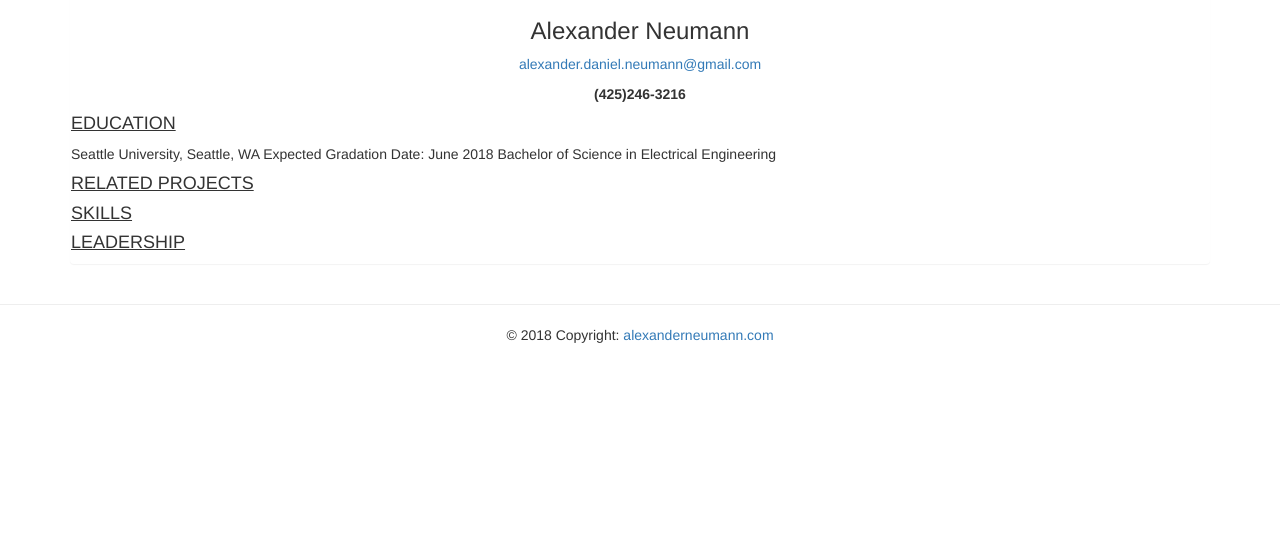
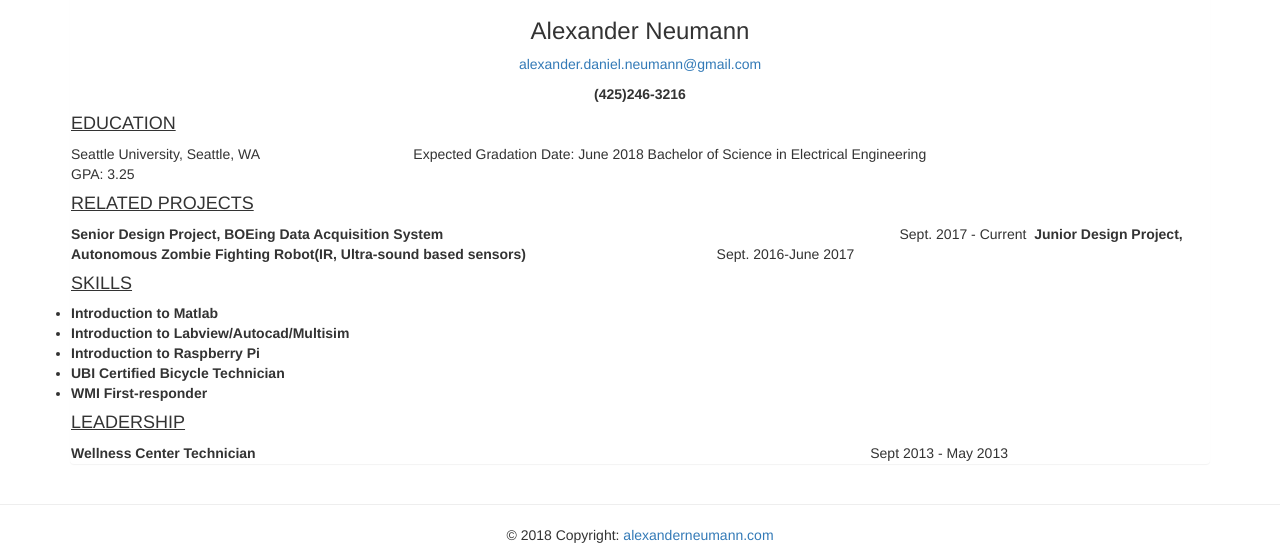
Before and after one commit to neumanna94/my-portfolio-1, a plain HTML site: page education.html in a window 1280 px wide. Shown: the part 307-852 px from the top of the page. Before the commit the page ends 800 px from the top, so only its background shows below. Drawn offline with Linux system fonts and the light colour scheme.

Commit message:
Added content to resume.html

```diff
--- a/css/styles.css
+++ b/css/styles.css
@@ -63,12 +63,16 @@ body {
 .resume-top {
   text-align:center;
 }
-.resume-body {
-
+.resume-body ul{
+  margin:0;
+  padding:0;
 }
 .big-underline {
   font-style: bold;
   text-decoration: underline;
+}
+.keep-spaces {
+  white-space:pre-wrap;
 }
 .col-md-12 img {
   position: relative;
@@ -76,8 +80,6 @@ body {
   background-color:default;
   height: 9em;
   border-radius: 10rem;
-
-
 }
 .footer {
   text-align: center;
--- a/education.html
+++ b/education.html
@@ -39,11 +39,25 @@
             </div>
             <div class="resume-body">
               <h4><span class ="big-underline">EDUCATION</span></h4>
+                <span class="keep-spaces">Seattle University, Seattle, WA                                      	Expected Gradation Date: June 2018 Bachelor of Science in Electrical Engineering</span>
+                <p>GPA: 3.25</p>
+              <h4><span class ="big-underline">RELATED PROJECTS</span></h4>
 
-              <p>Seattle University, Seattle, WA                                  	Expected Gradation Date: June 2018 Bachelor of Science in Electrical Engineering</p>
-              <h4><span class ="big-underline">RELATED PROJECTS</span></h4>
+                <span class="keep-spaces"><strong>Senior Design Project, BOEing Data Acquisition System</strong>	                           	 	                                                                     Sept. 2017 - Current </span>
+                <span class="keep-spaces"><strong>Junior Design Project, Autonomous Zombie Fighting Robot(IR, Ultra-sound based sensors)</strong>                                                 Sept. 2016-June 2017</span>
               <h4><span class ="big-underline">SKILLS</span></h4>
+              <ul>
+                <strong>
+                  <li>Introduction to Matlab</li>
+                  <li>Introduction to Labview/Autocad/Multisim</li>
+                  <li>Introduction to Raspberry Pi</li>
+                  <li>UBI Certified Bicycle Technician</li>
+                  <li>WMI First-responder</li>
+                </strong>
+              </ul>
+
               <h4><span class ="big-underline">LEADERSHIP</span></h4>
+                <span class="keep-spaces"><strong>Wellness Center Technician</strong>                                                                                                                                                              Sept 2013 - May 2013</span>
             </div>
           </div>
         </div>
```
